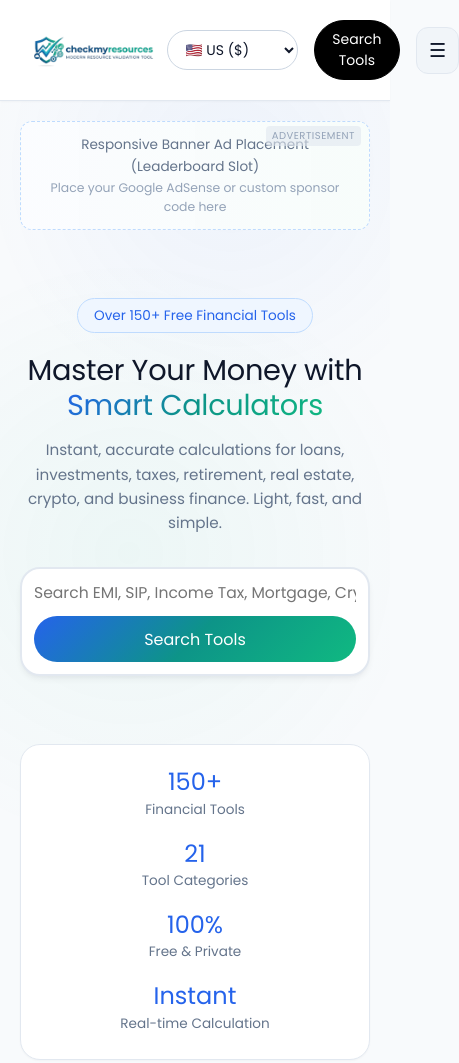
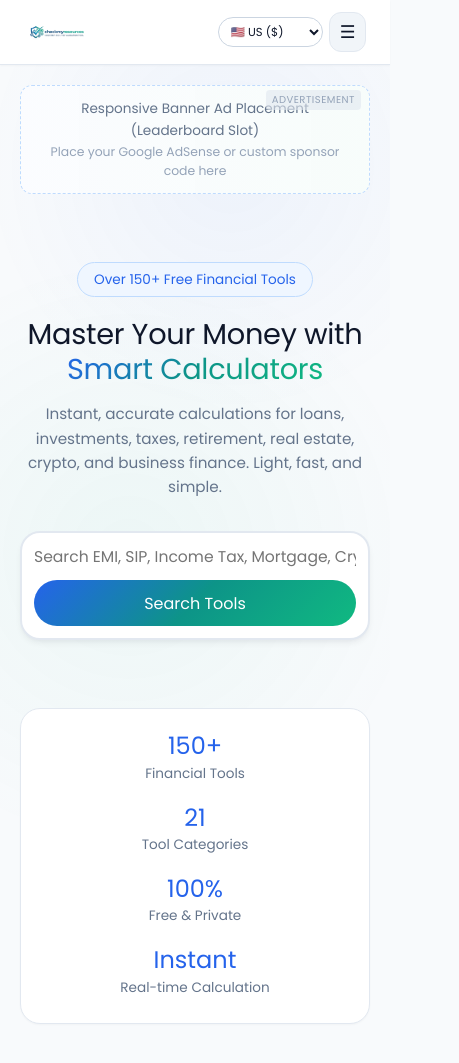
Before and after one commit to tejasprojects911/Multi-Tool, a plain HTML site: page index.html in a window 390 px wide. Shown: the top 1063 px of the page, 459 px wide, since content can reach past the window. Drawn offline with Linux system fonts and the light colour scheme.

Commit message:
Fix mobile responsiveness for header and logo

```diff
--- a/styles.css
+++ b/styles.css
@@ -294,15 +294,41 @@ button, input, select, textarea {
   font-weight: 400 !important;
 }
 
-/* Mobile Navigation */
+/* Mobile Navigation & Responsive Header */
 @media (max-width: 820px) {
+  .nav-wrapper {
+    height: 70px;
+    padding: 0 0.25rem;
+  }
+
+  .site-logo-img {
+    height: 44px;
+    max-width: 180px;
+  }
+
+  .nav-actions {
+    gap: 0.4rem;
+  }
+
+  .country-select {
+    padding: 0.35rem 0.55rem;
+    font-size: 0.775rem;
+  }
+
+  .btn-quick-search {
+    padding: 0.35rem 0.65rem;
+    font-size: 0.75rem;
+  }
+
   .mobile-menu-toggle {
     display: block;
+    padding: 0.35rem 0.6rem;
+    font-size: 1.1rem;
   }
 
   .nav-links {
     position: fixed;
-    top: 100px;
+    top: 70px;
     left: 0;
     width: 100vw;
     background: var(--bg-surface);
@@ -328,6 +354,30 @@ button, input, select, textarea {
   .nav-link {
     width: 100%;
     font-size: 1.05rem;
+  }
+}
+
+@media (max-width: 480px) {
+  .nav-wrapper {
+    height: 64px;
+  }
+
+  .site-logo-img {
+    height: 36px;
+    max-width: 135px;
+  }
+
+  .btn-quick-search {
+    display: none;
+  }
+
+  .country-select {
+    padding: 0.3rem 0.45rem;
+    font-size: 0.725rem;
+  }
+
+  .nav-links {
+    top: 64px;
   }
 }
 
```
